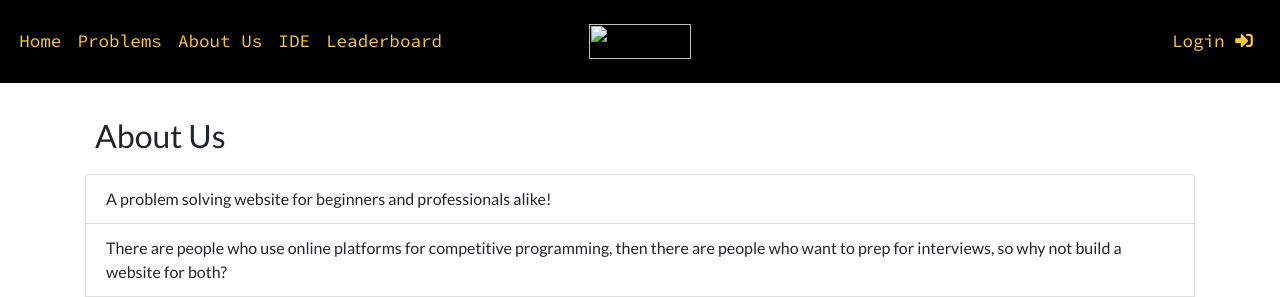
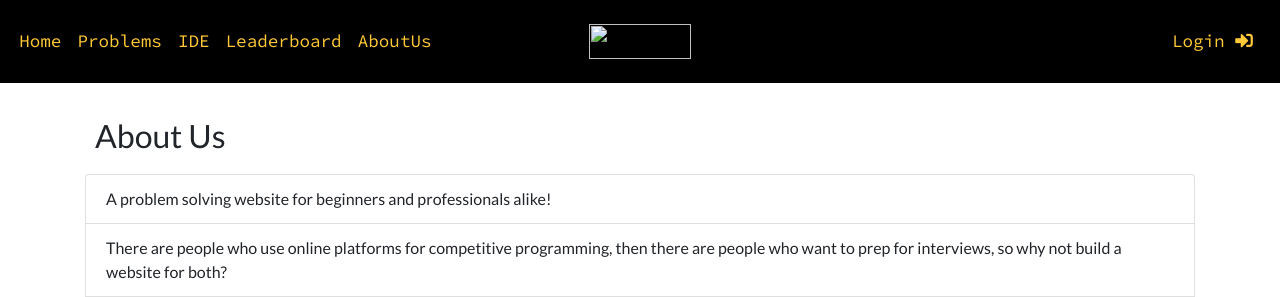
Before and after one commit to mihir2510/Coder-s-Hub, a Node server app: page /aboutus in a window 1280 px wide. Shown: the top 297 px of the page. Run offline with Node 20, Linux system fonts and the light colour scheme; some libraries are stand-ins or nearby versions.

Commit message:
AboutUs url

```diff
--- a/NodeApp/views/aboutus.ejs
+++ b/NodeApp/views/aboutus.ejs
@@ -25,13 +25,13 @@
                         <a class="nav-link" href="/problems">Problems</a>
                     </li>
                     <li class="nav-item">
-                        <a class="nav-link" href="/aboutus">About Us</a>
-                    </li>
-                    <li class="nav-item">
                         <a class="nav-link" href="/custom">IDE</a>
                     </li>
                     <li class="nav-item">
                         <a class="nav-link" href="#">Leaderboard</a>
+                    </li>
+                    <li class="nav-item">
+                        <a class="nav-link" href="#" >AboutUs</a>
                     </li>
                 </ul>
             </div>
--- a/NodeApp/views/admin.ejs
+++ b/NodeApp/views/admin.ejs
@@ -33,6 +33,9 @@
                     </li>
                     <li class="nav-item">
                         <a class="nav-link" href="/leaderboard">Leaderboard</a>
+                    </li>
+                    <li class="nav-item">
+                        <a class="nav-link" href="/aboutus" >AboutUs</a>
                     </li>
                 </ul>
             </div>
--- a/NodeApp/views/announcement.ejs
+++ b/NodeApp/views/announcement.ejs
@@ -33,6 +33,9 @@
                     </li>
                     <li class="nav-item">
                         <a class="nav-link" href="/leaderboard">Leaderboard</a>
+                    </li>
+                    <li class="nav-item">
+                        <a class="nav-link" href="/aboutus" >AboutUs</a>
                     </li>
                 </ul>
             </div>
--- a/NodeApp/views/leaderboard.ejs
+++ b/NodeApp/views/leaderboard.ejs
@@ -32,6 +32,9 @@
                     </li>
                     <li class="nav-item">
                         <a class="nav-link" href="#">Leaderboard</a>
+                    </li>
+                    <li class="nav-item">
+                        <a class="nav-link" href="/aboutus" >AboutUs</a>
                     </li>
                 </ul>
             </div>
--- a/NodeApp/views/newprob.ejs
+++ b/NodeApp/views/newprob.ejs
@@ -38,6 +38,9 @@
                     </li>
                     <li class="nav-item">
                         <a class="nav-link" href="/leaderboard">Leaderboard</a>
+                    </li>
+                    <li class="nav-item">
+                        <a class="nav-link" href="/aboutus" >AboutUs</a>
                     </li>
                 </ul>
             </div>
--- a/NodeApp/views/submission.ejs
+++ b/NodeApp/views/submission.ejs
@@ -33,6 +33,9 @@
                     </li>
                     <li class="nav-item">
                         <a class="nav-link" href="/leaderboard">Leaderboard</a>
+                    </li>
+                    <li class="nav-item">
+                        <a class="nav-link" href="/aboutus" >AboutUs</a>
                     </li>
                 </ul>
             </div>
```
Also changed, not shown: NodeApp/views/index.ejs (+4 -4 lines), NodeApp/views/problem.ejs (+4 -3 lines), NodeApp/views/problemlist.ejs (+4 -3 lines).
